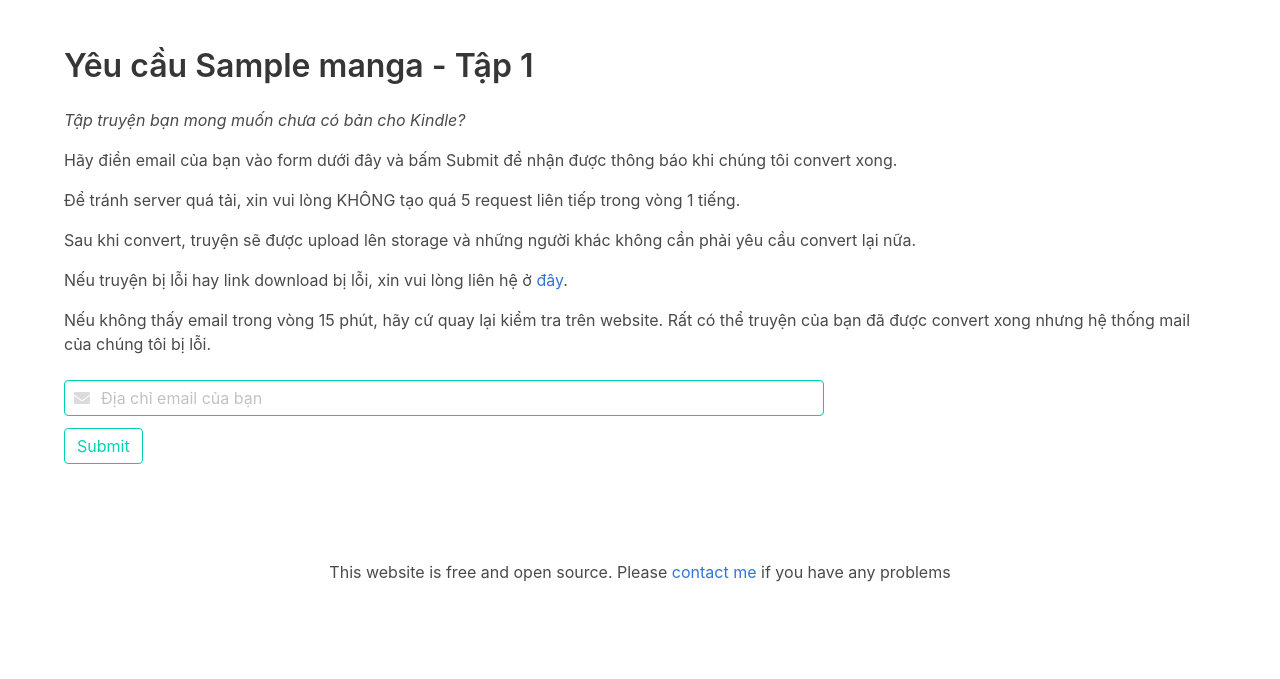
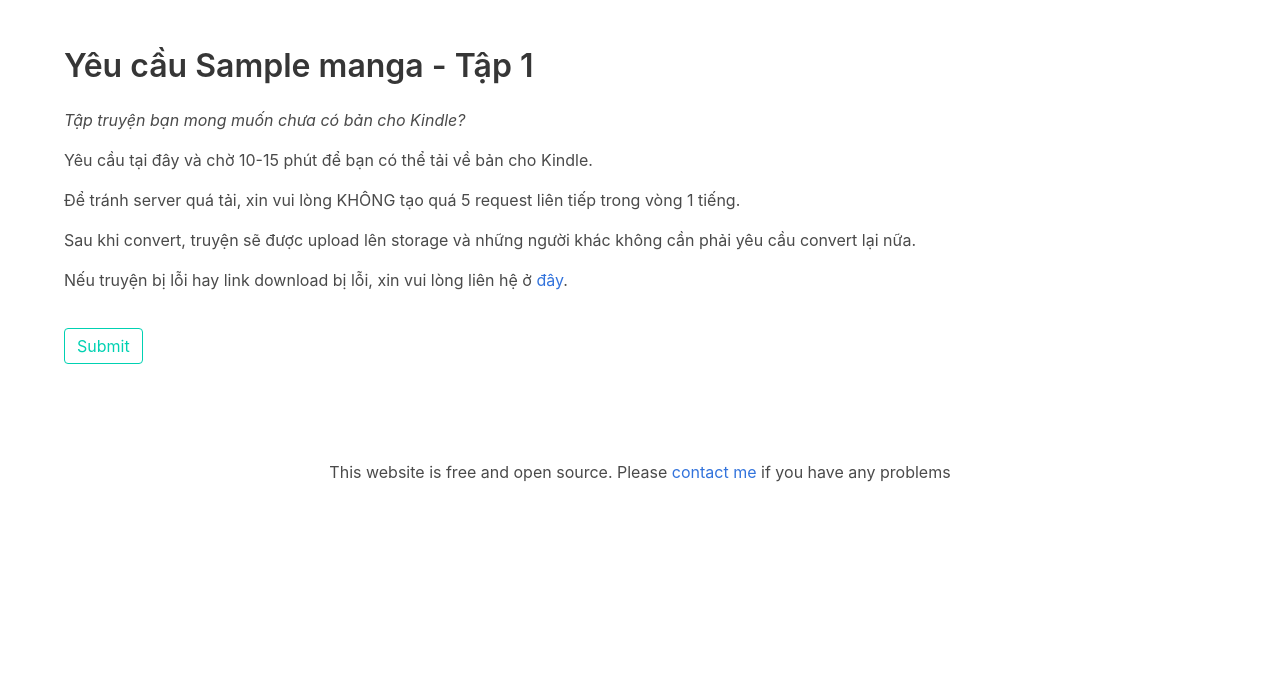
Before and after one commit to KindleManga/Kindlemanga, a Django app: page /volume/1/ in a window 1280 px wide. Shown: the part 52-731 px from the top of the page. Run offline with Django 3.2, Linux system fonts and the light colour scheme; tables that the repository leaves empty hold one stand-in row (values such as "Sample post"); parts of the project's set-up code (start-up, migrations or seed data) failed here and were passed over; some libraries are stand-ins or nearby versions.

Commit message:
Fix captcha and add converting status

```diff
--- a/manga_web/manga/forms.py
+++ b/manga_web/manga/forms.py
@@ -1,17 +1,16 @@
 from captcha.fields import ReCaptchaField
-from captcha.widgets import ReCaptchaV3, ReCaptchaV2Invisible
+from captcha.widgets import ReCaptchaV3
 from django import forms
 
 from .models import Manga, Volume
-from .tasks import make_volume, send_notification
+from .tasks import make_volume
 
 
 class CreateVolumeForm(forms.Form):
-    email = forms.EmailField()
-    captcha = ReCaptchaField(widget=ReCaptchaV2Invisible)
+    captcha = ReCaptchaField(widget=ReCaptchaV3)
 
-    def create_volume(self, volume_id, email):
-        r = make_volume.delay(volume_id, email)
+    def create_volume(self, volume_id):
+        r = make_volume.delay(volume_id)
         return r
 
 
--- a/manga_web/manga/models.py
+++ b/manga_web/manga/models.py
@@ -64,9 +64,13 @@ class Volume(TimeStampedModel):
         Manga, on_delete=models.CASCADE, related_name="volumes")
     number = models.IntegerField(null=True)
     file = models.FileField(upload_to=manga_directory_path, null=True)
+    converting = models.BooleanField(default=False)
 
     def __str__(self):
         return f"<Volume {self.number}>"
+
+    def title(self):
+        return f"{self.manga.name} - Volume {self.number}"
 
 
 class Chapter(TimeStampedModel):
--- a/manga_web/manga/utils.py
+++ b/manga_web/manga/utils.py
@@ -63,6 +63,6 @@ def extract_images_url(url, source):
     """
     if source == "mangaseeonline":
         r = s.get(settings.SPLASH_URL, params={
-                  'url': url.replace("-page-1", ""), 'wait': 0.5})
+                  'url': url.replace("-page-1", ""), 'wait': 1})
         tree = html.fromstring(r.text)
         return tree.xpath('//*[@id="TopPage"]/descendant::img/@src')
--- a/manga_web/manga/views.py
+++ b/manga_web/manga/views.py
@@ -1,6 +1,4 @@
 from functools import reduce
-from django.db.models import prefetch_related_objects
-from django.core.paginator import Paginator
 
 from django.shortcuts import render
 from django.db.models import Q
@@ -110,10 +108,12 @@ class VolumeView(FormView):
 
     def form_valid(self, form):
         volume_id = self.kwargs["pk"]
-        email = form.cleaned_data["email"]
-        print(volume_id, email)
-        form.create_volume(volume_id, email)
-        return super().form_valid(form)
+        form.create_volume(volume_id)
+        context = {
+            "volume": Volume.objects.get(pk=volume_id),
+            "manga": Manga.objects.get(volumes__pk=volume_id),
+        }
+        return render(self.request, "manga/thanks.html", context)
 
 
 class FAQView(TemplateView):
--- a/manga_web/templates/manga/thanks.html
+++ b/manga_web/templates/manga/thanks.html
@@ -3,7 +3,9 @@
 {% block body %}
 <section class="section">
   <div class="container has-text-centered">
-    <h1 class="title">Thank you!</h1>
+    <h1 class="title">Bắt đầu convert <a href="{% url "manga:detail" slug=manga.slug %}" style="text-color: #363636; border-bottom: solid;"
+                  hx-get="{% url "manga:detail" slug=manga.slug %}" hx-trigger="click" hx-target="#body" hx-swap="innerhtml" hx-push-url="true"
+                  >{{manga.name}}</a> - Vol {{volume.number}}</h1>
     <h2 class="subtitle">Xin cảm ơn bạn đã sử dụng Kindle Manga. Vui lòng chờ 10 - 15 phút để truyện của bạn được convert thành công.</h2>
     <figure>
       <img src="https://i.imgur.com/O9G7q4I.gif" />
--- a/manga_web/templates/manga/volume.html
+++ b/manga_web/templates/manga/volume.html
@@ -6,8 +6,7 @@
     <div class="content">
       <p><em>Tập truyện bạn mong muốn chưa có bản cho Kindle?</em></p>
       <p>
-        Hãy điền email của bạn vào form dưới đây và bấm Submit để nhận được
-        thông báo khi chúng tôi convert xong.
+        Yêu cầu tại đây và chờ 10-15 phút để bạn có thể tải về bản cho Kindle.
       </p>
       <p>
         Để tránh server quá tải, xin vui lòng KHÔNG tạo quá 5 request liên tiếp
@@ -22,9 +21,6 @@
         <a href="{% url 'django_contact_form' %}">đây</a>.
       </p>
       <p>
-        Nếu không thấy email trong vòng 15 phút, hãy cứ quay lại kiểm tra trên
-        website. Rất có thể truyện của bạn đã được convert xong nhưng hệ thống
-        mail của chúng tôi bị lỗi.
       </p>
     </div>
     <div class="columns">
@@ -39,29 +35,6 @@
             {% for error in form.non_field_errors %} {{ error }} {% endfor %}
           </div>
           {% endif %}
-          <div class="field">
-            <div class="control has-icons-left">
-              {% if form.is_bound %}
-                {% if form.email.errors %}
-                  {% render_field form.email class="input is-danger" %}
-                  {% for error in form.email.errors %}
-                    <p class="help is-danger">{{ error }}</p>
-                  {% endfor %}
-                {% else %}
-                  {% render_field form.email class="input is-success" %}
-                {% endif %}
-              {% else %}
-                {% render_field form.email class="input is-flat required email is-primary" placeholder="Địa chỉ email của bạn" %}
-              {% endif %}
-              <span class="icon is-small is-left"
-                ><i class="fas fa-envelope"></i
-              ></span>
-            </div>
-
-            {% if form.email.help_text %}
-            <p class="help">{{ field.help_text }}</p>
-            {% endif %}
-          </div>
 
           <div class="field">{% render_field form.captcha %}</div>
 
```
Also changed, not shown: manga_web/main/settings.py (+8 -10 lines), manga_web/manga/tasks.py (+20 -43 lines), manga_web/templates/manga/volume_list.html (+9 -0 lines), manga_web/manga/migrations/0002_volume_converting.py (added), 1 other file.
